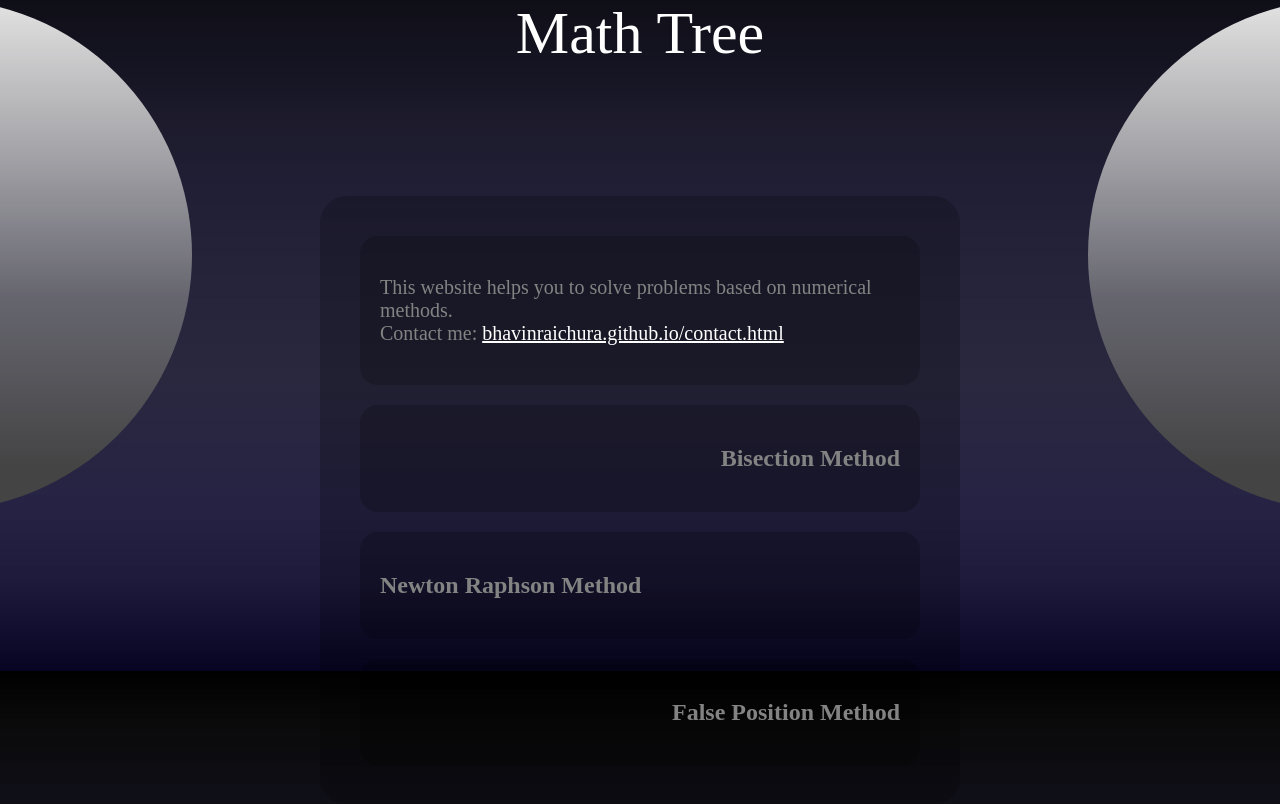
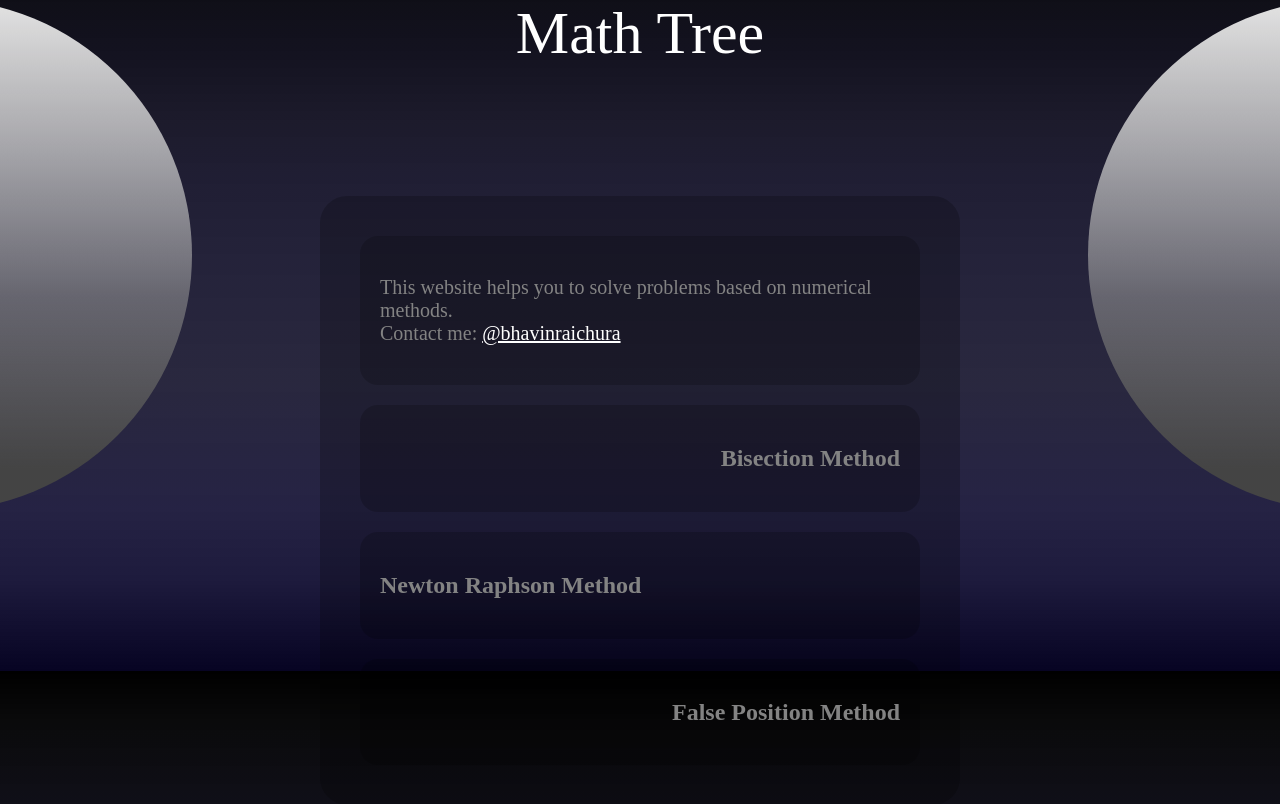
Before and after one commit to BhavinRaichura/math-tree, a Flask app: page / in a window 1280 px wide. Shown: the part 129-933 px from the top of the page. Run offline with Flask 2, Linux system fonts and the light colour scheme; some web fonts are replaced.

Commit message:
committed

```diff
--- a/application/templates/childTemp/home.html
+++ b/application/templates/childTemp/home.html
@@ -1,7 +1,7 @@
 <div class="instructions">
     <p style="font-size: 20px;">
         This website helps you to solve problems based on numerical methods. <br>
-        Contact me: <a href="https://bhavinraichura.github.io/contact.html" target="_blank" style="color: white;">bhavinraichura.github.io/contact.html</a>
+        Contact me: <a href="https://bhavinraichura.github.io/contact.html" target="_blank" style="color: white;">@bhavinraichura</a>
     </p>
 </div>
 
```
